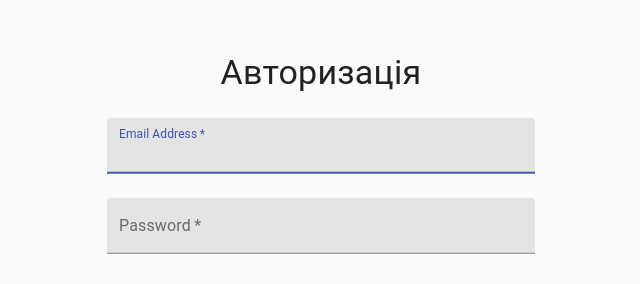
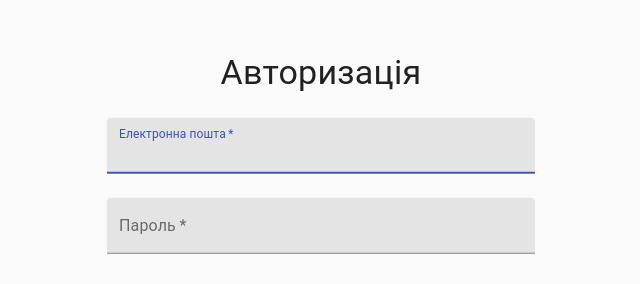
Before and after one commit to oleksii-kyrsenko/schedule-client, a React (Create React App) app: page / in a window 1280 px wide. Shown: the part 196-480 px from the top of the page, without its empty margins (319-959 px from the left). Built offline with nearby package versions, Linux system fonts and the light colour scheme.

Commit message:
Auth component basic

```diff
--- a/src/components/Forms/AuthForm/index.tsx
+++ b/src/components/Forms/AuthForm/index.tsx
@@ -40,7 +40,7 @@ export const AuthForm: FC = () => {
             required
             fullWidth
             id='email'
-            label='Email Address'
+            label='Електронна пошта'
             name='email'
             autoComplete='email'
             autoFocus
@@ -52,7 +52,7 @@ export const AuthForm: FC = () => {
             required
             fullWidth
             name='password'
-            label='Password'
+            label='Пароль'
             type='password'
             id='password'
             autoComplete='current-password'
```
